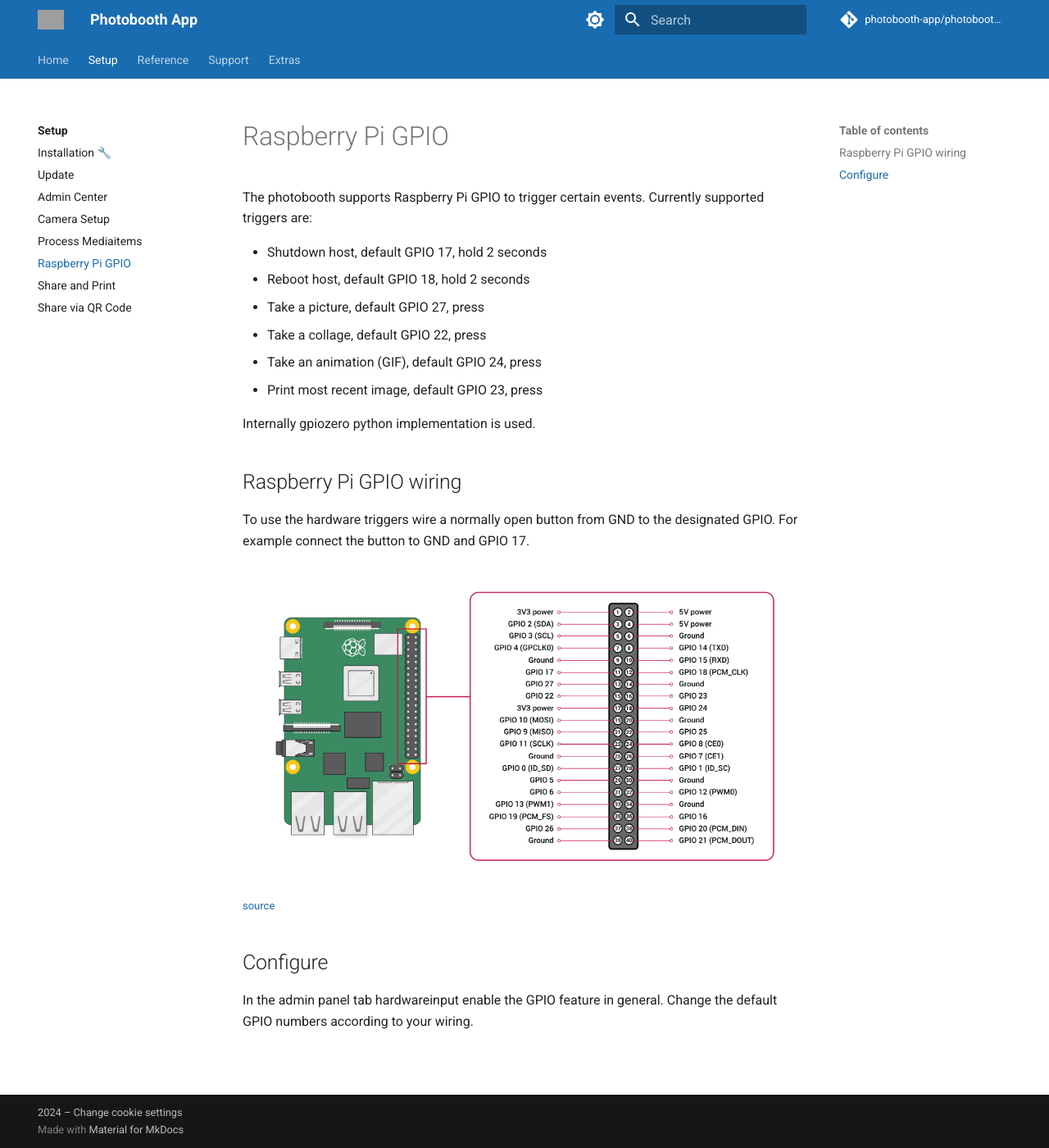
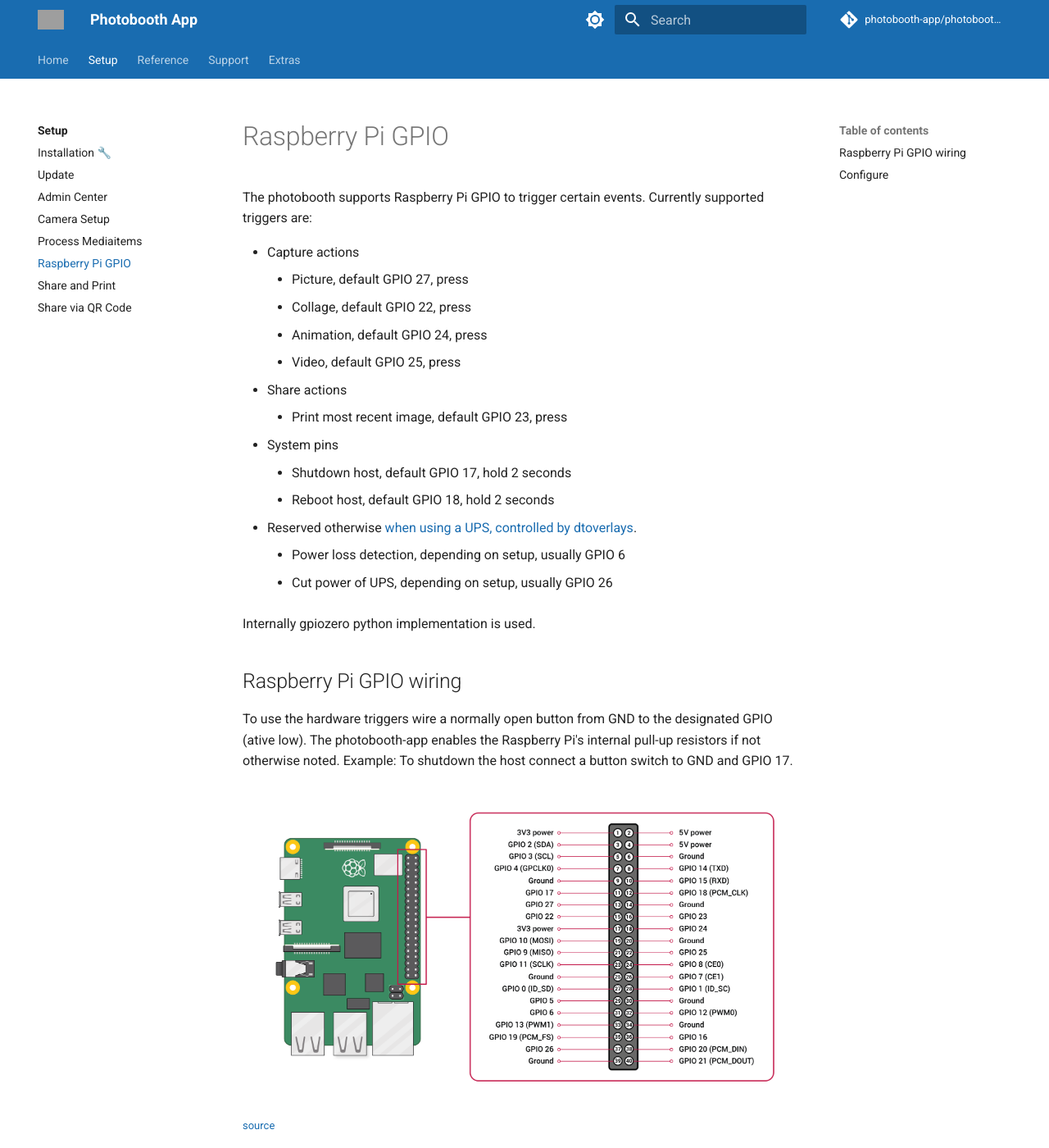
Before and after one commit to photobooth-app/photobooth-docs, an MkDocs documentation site: the page built from docs/setup/gpio.md, in a window 1280 px wide and 1400 px high. Shown: the whole window at 82% size. Built offline with MkDocs 1.6.1 and Material for MkDocs 9.7.7, drawn with Linux system fonts in a browser that asks for light colours; comment, search, counter and statistics services are not loaded; some of the changed text lies outside the part shown; grey boxes are pictures that could not be loaded.

Commit message:
update GPIO pins and add note about UPS pins.

```diff
--- a/docs/setup/gpio.md
+++ b/docs/setup/gpio.md
@@ -3,24 +3,30 @@
 The photobooth supports Raspberry Pi GPIO to trigger certain events.
 Currently supported triggers are:
 
-- Shutdown host, default GPIO 17, hold 2 seconds
-- Reboot host, default GPIO 18, hold 2 seconds
-- Take a picture, default GPIO 27, press
-- Take a collage, default GPIO 22, press
-- Take an animation (GIF), default GPIO 24, press
-- Print most recent image, default GPIO 23, press
+- Capture actions
+    - Picture, default GPIO 27, press
+    - Collage, default GPIO 22, press
+    - Animation, default GPIO 24, press
+    - Video, default GPIO 25, press
+- Share actions
+    - Print most recent image, default GPIO 23, press
+- System pins
+    - Shutdown host, default GPIO 17, hold 2 seconds
+    - Reboot host, default GPIO 18, hold 2 seconds
+- Reserved otherwise [when using a UPS, controlled by dtoverlays](../extras/ups.md).
+    - Power loss detection, depending on setup, usually GPIO 6
+    - Cut power of UPS, depending on setup, usually GPIO 26
 
 Internally gpiozero python implementation is used.
 
 ## Raspberry Pi GPIO wiring
 
-To use the hardware triggers wire a normally open button from GND to the designated GPIO.
-For example connect the button to GND and GPIO 17.
+To use the hardware triggers wire a normally open button from GND to the designated GPIO (ative low). The photobooth-app enables the Raspberry Pi's internal pull-up resistors if not otherwise noted.
+Example: To shutdown the host connect a button switch to GND and GPIO 17.
 
 ![gpio overview](../assets/GPIO-Pinout-Diagram-2.png)
 <font size="2">[source](https://www.raspberrypi.com/documentation/computers/raspberry-pi.html)</font>
 
 ## Configure
 
-In the admin panel tab hardwareinput enable the GPIO feature in general.
-Change the default GPIO numbers according to your wiring.
+In the admin panel tab `hardwareinput` enable the GPIO feature in general. Then configure the GPIOs in the actions according to your wiring.
```
